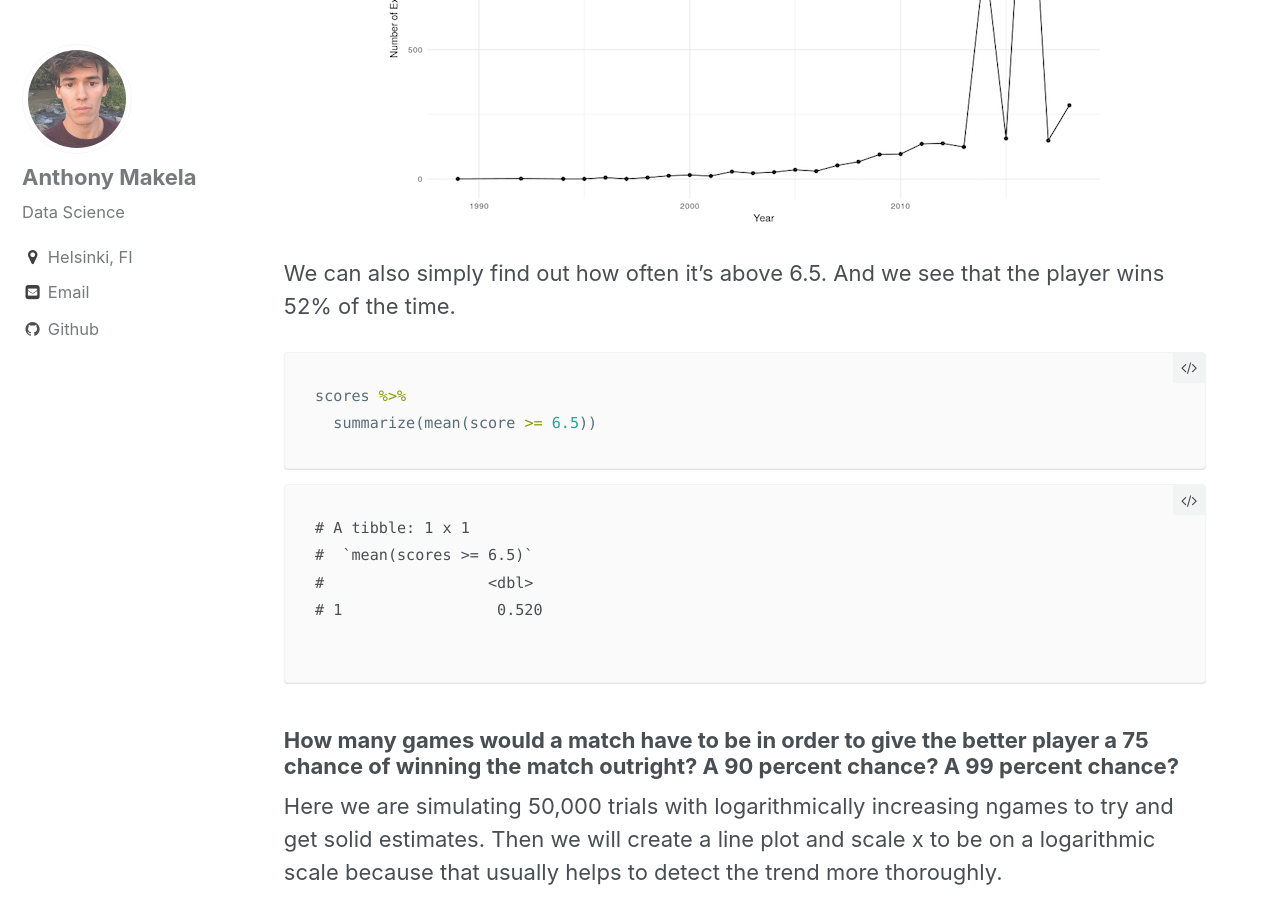
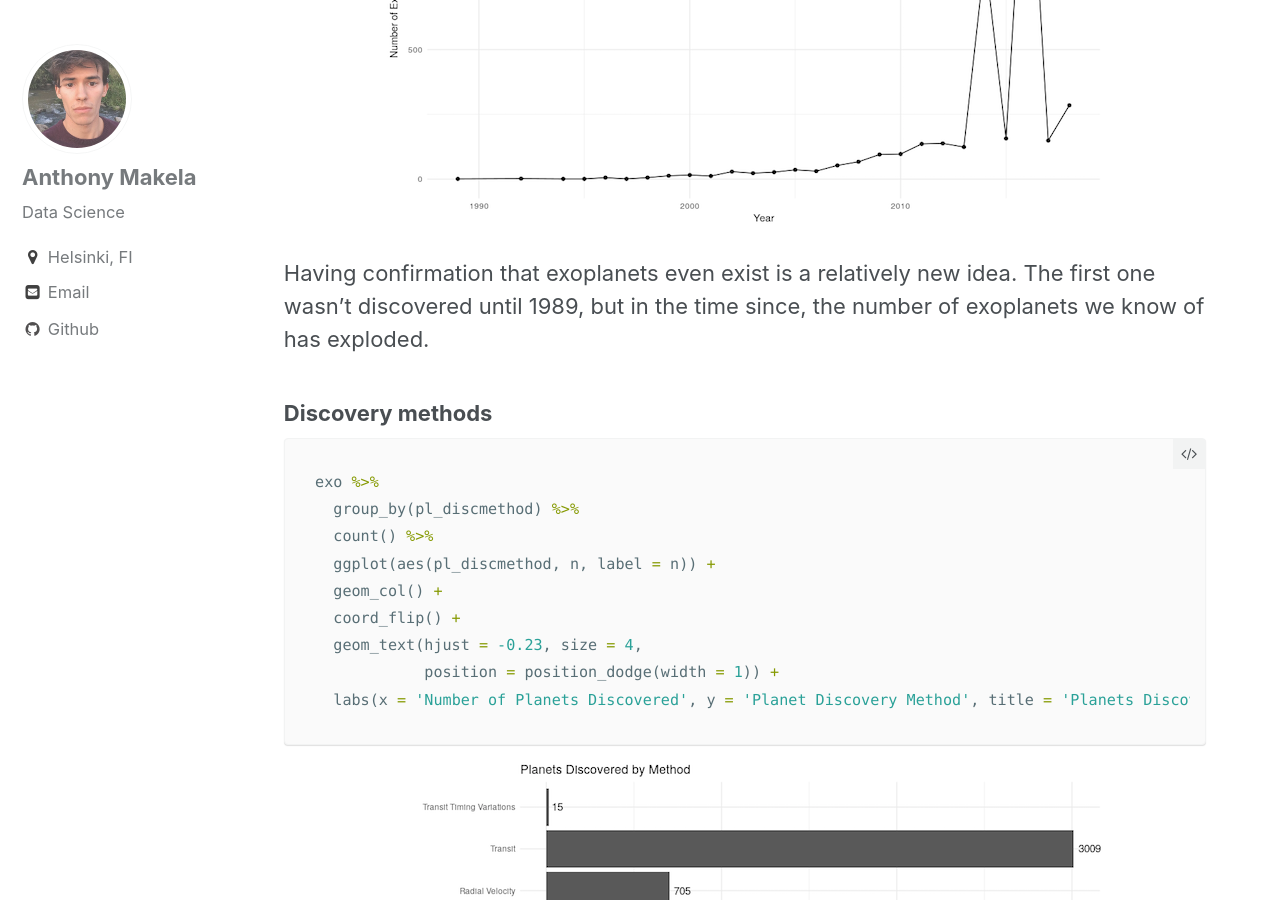
Before and after one commit to anthonymakela/anthonymakela.github.io, a Jekyll site: the page built from _posts/2019-01-01-Analysis-On-Exoplanets.md, in a window 1280 px wide and 900 px high, scrolled down 2195 px. Built offline with Jekyll 4.4.1, drawn with Linux system fonts in a browser that asks for light colours; nearby versions of some CDN libraries.

Commit message:
Exoplanets

````diff
--- a/_posts/2019-01-01-Analysis-On-Exoplanets.md
+++ b/_posts/2019-01-01-Analysis-On-Exoplanets.md
@@ -74,12 +74,27 @@ exo %>%
 
 </div>
 
-We can also simply find out how often it's above 6.5. And we see that the player wins 52% of the time.
+Having confirmation that exoplanets even exist is a relatively new idea. The first one wasn't discovered until 1989, but in the time since, the number of exoplanets we know of has exploded.
+
+### Discovery methods
 
 ``` r
-scores %>%
-  summarize(mean(score >= 6.5))
+exo %>%
+  group_by(pl_discmethod) %>%
+  count() %>%
+  ggplot(aes(pl_discmethod, n, label = n)) +
+  geom_col() +
+  coord_flip() +
+  geom_text(hjust = -0.23, size = 4,
+            position = position_dodge(width = 1)) +
+  labs(x = 'Number of Planets Discovered', y = 'Planet Discovery Method', title = 'Planets Discovered by Method')
 ```
+
+<div style="text-align:center" markdown="1">
+
+![Differencing]({{ base_path }}/images/methods_disc.png)
+
+</div>
 
 ```
 # A tibble: 1 x 1
````
Also changed, not shown: images/methods_disc.png (added), 1 other file.
